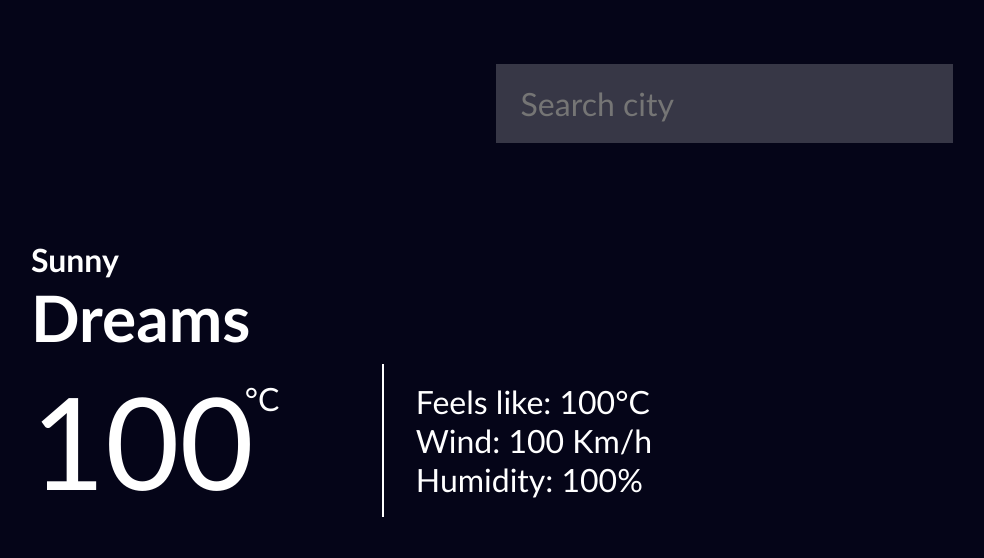
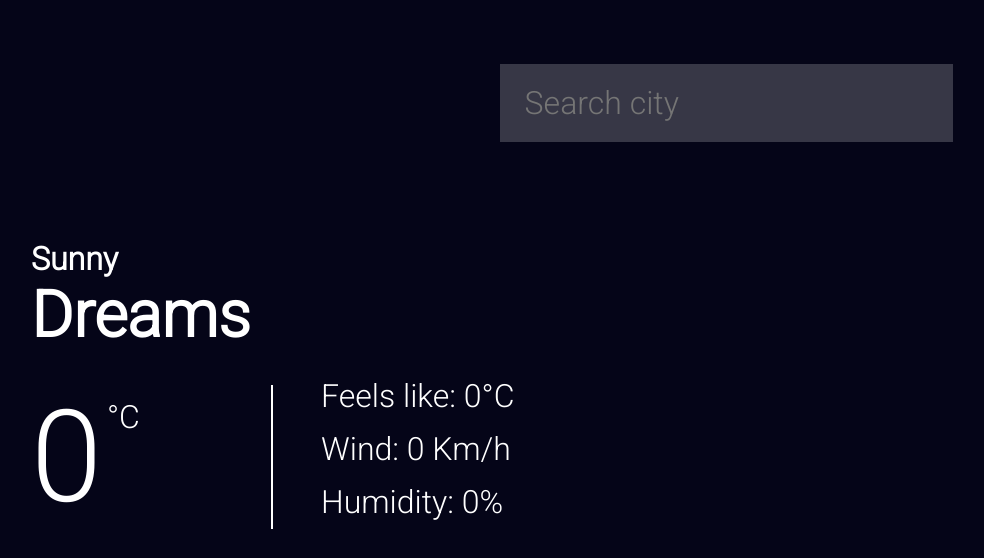
Before and after one commit to ghostyRetribution/weather-app, a website built with webpack: page src/template.html in a window 1280 px wide. Shown: the whole page, without its empty margins (225-1209 px from the left). Built offline with nearby package versions, Linux system fonts and the light colour scheme.

Commit message:
even more cleanup

```diff
--- a/src/index.js
+++ b/src/index.js
@@ -13,8 +13,8 @@ function main() {
 			.then((response) => {
 				document.getElementById('weather-condition').textContent = response.currentConditions.conditions;
 				document.getElementById('city').textContent = city.toUpperCase();
-				document.getElementById('temperature').textContent = response.currentConditions.temp;
-				document.getElementById('feel').textContent = `Feels like: ${response.currentConditions.feelslike}`;
+				document.getElementById('temperature').innerHTML = `${response.currentConditions.temp} <p>&degC</p>`;
+				document.getElementById('feel').textContent = `Feels like: ${response.currentConditions.feelslike}°C`;
 				document.getElementById('wind').textContent = `Wind: ${response.currentConditions.windspeed} Km/h`;
 				document.getElementById('humidity').textContent = `Humidity: ${response.currentConditions.humidity}%`;
 			});
--- a/src/styles.css
+++ b/src/styles.css
@@ -1,16 +1,15 @@
+@import url('https://fonts.googleapis.com/css2?family=Roboto:ital,wght@0,300;1,300&display=swap');
+
 * {
 	margin: 0;
 	padding: 0;
 	color: white;
-	font-family: 'Gill Sans', 'Gill Sans MT', Calibri, 'Trebuchet MS', sans-serif;
+	font-family: 'Roboto' ,'Gill Sans', 'Gill Sans MT', Calibri, 'Trebuchet MS', sans-serif;
 }
 
 body {
 	background-color: rgb(5, 5, 24);
 	height: 100vh;
-	/* display: flex;
-	align-items: center;
-	justify-content: center; */
 	position: relative;
 }
 
@@ -20,7 +19,6 @@ main {
 	position: absolute;
 	top: 30%;
 	left: 20%;
-	/* font-size: 2.5rem; */
 	gap: 0.5em;
 }
 
@@ -45,8 +43,29 @@ input {
 
 #bottom-section {
 	display: flex;
-	align-items: center;
-	gap: 2em;
+    align-items: center;
+    gap: 3rem;
+    margin-top: 1rem;
+}
+
+#temperature {
+	display: flex;
+    align-items: flex-start;
+    min-width: 1.5em;
+    font-size: 8rem;
+    position: relative;
+}
+
+#temperature p {
+	font-size: 2rem;
+    margin-top: 1rem;
+    margin-left: 5px;
+}
+
+#divider {
+	width: 2px;
+	height: 9em;
+	background-color: white;
 }
 
 ul {
@@ -54,18 +73,17 @@ ul {
 	font-size: 2rem;
 }
 
-span {
-	font-size: 8rem;
-	border-right: 2px solid white;
-	padding-right: 1em;
-	position: relative;
+ul li {
+	margin-bottom: 15px;
 }
 
-p {
-	font-size: 2rem;
-	position: absolute;
-	top: 50%;
-	right: 60%;
-	margin: 0;
-	padding: 0;
+.error-display {
+	z-index: 10;
+	width: 100vw;
+	height: 100vh;
+	opacity: 92%;
+	display: flex;
+	justify-content: center;
+	align-items: center;
+	background-color: black;
 }
--- a/src/template.html
+++ b/src/template.html
@@ -14,13 +14,15 @@
 			<h1 id="city">Dreams</h1>
 		</div>
 		<div id="bottom-section">
-			<span id="temperature">100</span>
-			<p>&degC</p>
+			<span id="temperature">0
+				<p>&degC</p>
+			</span>
+			<div id="divider"></div>
 			<div>
 				<ul>
-					<li id="feel">Feels like: 100°C</li>
-					<li id="wind">Wind: 100 Km/h</li>
-					<li id="humidity">Humidity: 100%</li>
+					<li id="feel">Feels like: 0°C</li>
+					<li id="wind">Wind: 0 Km/h</li>
+					<li id="humidity">Humidity: 0%</li>
 				</ul>
 			</div>
 		</div>
```
